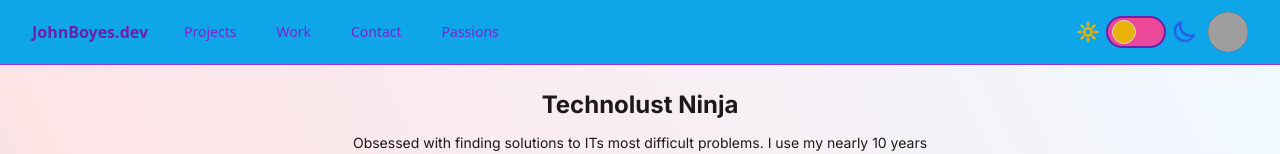
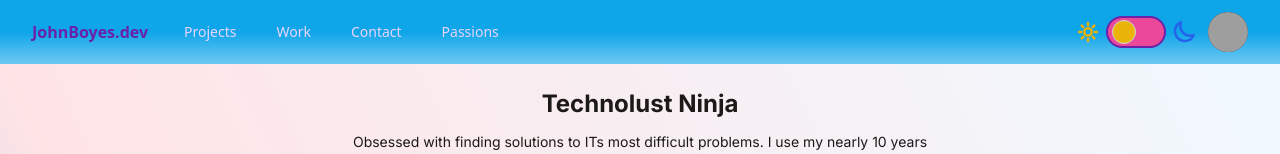
Before and after one commit to John-Boyes/portfolio, a React (Vite) app: page / in a window 1280 px wide. Shown: the top 154 px of the page. Built offline with nearby package versions, Linux system fonts and the light colour scheme; grey boxes are pictures that could not be loaded.

Commit message:
added transparency to navbar

```diff
--- a/src/components/Navbar.jsx
+++ b/src/components/Navbar.jsx
@@ -31,7 +31,10 @@ function classNames(...classes) {
 
 export default function Navbar(props) {
   return (
-    <Disclosure as="nav" className="sticky top-0 z-50 bg-sky-500 dark:bg-gray-800 border-b border-purple-600 dark:border-orange-500">
+    <Disclosure as="nav" className="sticky top-0 z-50
+    bg-gradient-to-b from-sky-500 via-sky-500 via-sky-500 to-sky-500/60
+    dark:bg-gradient dark:from-gray-800 dark:via-gray-700 dark:to-gray-700/80
+    ">
       {({ open }) => (
         <>
           <div className="mx-auto max-w-7xl px-2 sm:px-6 lg:px-8">
@@ -73,7 +76,7 @@ export default function Navbar(props) {
                         key={item.name}
                         href={item.href}
                         className={classNames(
-                          item.current ? 'bg-gray-900 text-white' : 'text-purple-700 dark:text-gray-300 hover:bg-sky-700 dark:hover:bg-gray-700 hover:text-white',
+                          item.current ? 'bg-gray-900 text-white' : 'text-purple-200 dark:text-gray-300 hover:bg-sky-700 dark:hover:bg-gray-700 hover:text-white',
                           'rounded-md px-3 py-2 text-sm font-medium'
                         )}
                         aria-current={item.current ? 'page' : undefined}
@@ -84,7 +87,7 @@ export default function Navbar(props) {
 
                     <Menu as="div" className="relative inline-block text-left">
                       <div>
-                        <Menu.Button className="text-purple-700 dark:text-gray-300 hover:bg-sky-700 dark:hover:bg-gray-700 hover:text-white rounded-md px-3 py-2 text-sm font-medium ">
+                        <Menu.Button className="text-purple-200 dark:text-gray-300 hover:bg-sky-700 dark:hover:bg-gray-700 hover:text-white rounded-md px-3 py-2 text-sm font-medium ">
                           Passions
                         </Menu.Button>
                       </div>
```
